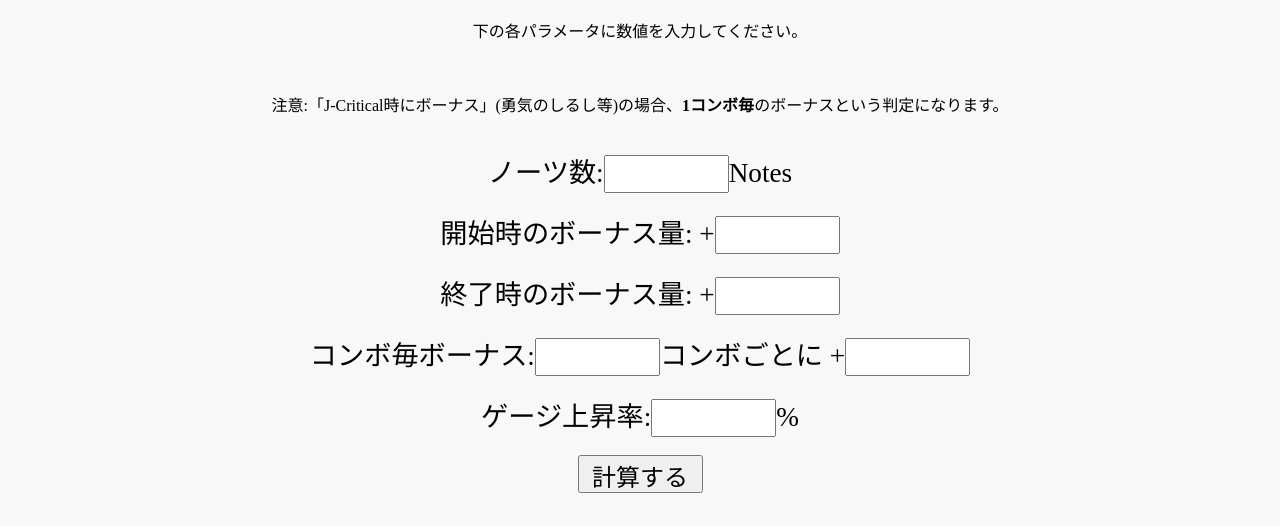
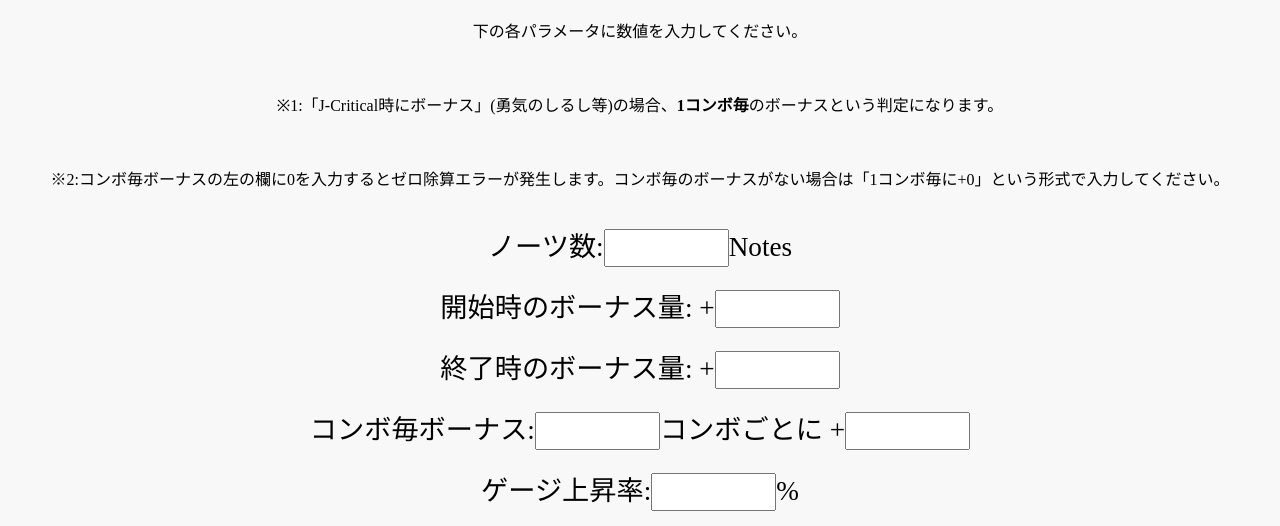
Before and after one commit to Qman11010101/GaugeAmountCalculatorOnWeb, a plain HTML site: page docs/index.html in a window 1280 px wide. Shown: the part 57-583 px from the top of the page. Drawn offline with Linux system fonts and the light colour scheme.

Commit message:
微修正

```diff
--- a/docs/index.html
+++ b/docs/index.html
@@ -63,7 +63,8 @@
     <body>
         <h1>チュウニズムゲージ量計算機 On Web</h1>
         <p>下の各パラメータに数値を入力してください。</p><br>
-        <p>注意:「J-Critical時にボーナス」(勇気のしるし等)の場合、<span style="font-weight: bold;">1コンボ毎</span>のボーナスという判定になります。</p>
+        <p>※1:「J-Critical時にボーナス」(勇気のしるし等)の場合、<span style="font-weight: bold;">1コンボ毎</span>のボーナスという判定になります。</p><br>
+        <p>※2:コンボ毎ボーナスの左の欄に0を入力するとゼロ除算エラーが発生します。コンボ毎のボーナスがない場合は「1コンボ毎に+0」という形式で入力してください。</p>
 
         <br>
 
```
